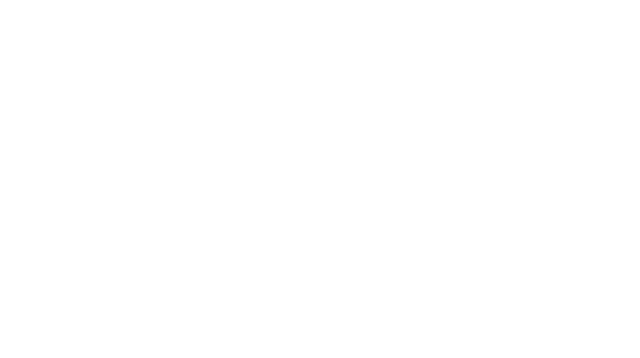
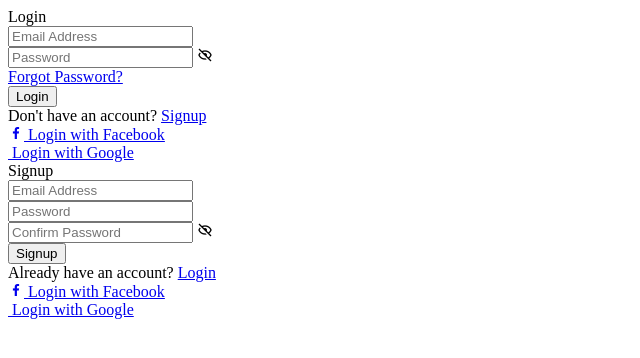
Before and after one commit to szhao23/Signup-And-Login-Form, a plain HTML site: page code/index.html in a window 1280 px wide. Shown: the whole page, without its empty margins (0-640 px from the left). Drawn offline with nearby package versions, Linux system fonts and the light colour scheme.

Commit message:
Wrote HTML code for Login and Signup Forms

```diff
--- a/code/index.html
+++ b/code/index.html
@@ -6,10 +6,115 @@
     <meta name="viewport" content="width=device-width, initial-scale=1.0" />
     <!-- Import CSS -->
     <link rel="stylesheet" href="style.css" />
+    <!-- Import CSS Boxicons -->
+    <link
+      href="https://unpkg.com/boxicons@2.1.2/css/boxicons.min.css"
+      rel="stylesheet"
+    />
     <!-- Webpage Title -->
     <title>Signup & Login Form in HTML, CSS, and JavaScript!</title>
-    <!-- Import JavaScript -->
-    <script src="index.js"></script>
   </head>
-  <body></body>
+  <body>
+    <section class=""container-forms">
+      <!-- Login Form -->
+      <div class="form-login">
+        <div class="form-content">
+          <header>Login</header>
+          <form action="#">
+            <!-- Email Input -->
+            <div class="field input-field">
+              <input type="email" placeholder="Email Address" class="input">
+            </div>
+
+            <!-- Password Input -->
+            <div class="field input-field">
+              <input type="password" placeholder="Password" class="password">
+              <i class="bx bx-hide eye-icon"></i>
+            </div>
+
+            <div class="form-link">
+              <a href="#" class="forgot-password">Forgot Password?</a>
+            </div>
+
+            <div class="field button-field">
+              <button>Login</button>
+            </div>
+          </form>
+
+          <div class="form-link">
+            <span>Don't have an account? <a href="#" class="link signup-link">Signup</a></span>
+          </div>
+        </div>
+
+        <div class="line"></div>
+
+        <!-- Facebook Login -->
+        <div class="social-media-options">
+          <a href="#" class="field facebook">
+            <i class="bx bxl-facebook facebook-icon"></i>
+            <span>Login with Facebook</span>
+          </a>
+        </div>
+
+        <!-- Google Login -->
+        <div class="social-media-options">
+          <a href="#" class="field google">
+            <img src="#" alt="" class="google-img">
+            <span>Login with Google</span>
+          </a>
+        </div>
+
+
+      </div>
+
+      <!-- Signup Form -->
+      <div class="form-content">
+        <header>Signup</header>
+        <form action="#">
+          <!-- Email Input -->
+          <div class="field input-field">
+            <input type="email" placeholder="Email Address" class="input">
+          </div>
+          <!-- Password Input -->
+          <div class="field input-field">
+            <input type="password" placeholder="Password" class="password">
+          </div>
+          <!-- Confirm Password Input -->
+          <div class="field input-field">
+            <input type="password" placeholder="Confirm Password" class="password">
+            <i class="bx bx-hide eye-icon"></i>
+          </div>
+
+          <div class="field button-field">
+            <button>Signup</button>
+          </div>
+        </form>
+
+        <div class="form-link">
+          <span>Already have an account? <a href="#" class="link login-link">Login</a></span>
+        </div>
+      </div>
+
+      <div class="line"></div>
+
+      <!-- Facebook Login -->
+      <div class="social-media-options">
+        <a href="#" class="field facebook">
+          <i class="bx bxl-facebook facebook-icon"></i>
+          <span>Login with Facebook</span>
+        </a>
+      </div>
+
+      <!-- Google Login -->
+      <div class="social-media-options">
+        <a href="#" class="field google">
+          <img src="#" alt="" class="google-img">
+          <span>Login with Google</span>
+        </a>
+      </div>
+    </section>
+
+        <!-- Import JavaScript -->
+        <script src="index.js"></script>
+  </body>
 </html>
--- a/code/style.css
+++ b/code/style.css
@@ -0,0 +1,2 @@
+/* Import Google Fonts - Poppins */
+@import url("https://fonts.googleapis.com/css2?family=Poppins:wght@300;400;500;600&display=swap");
```
